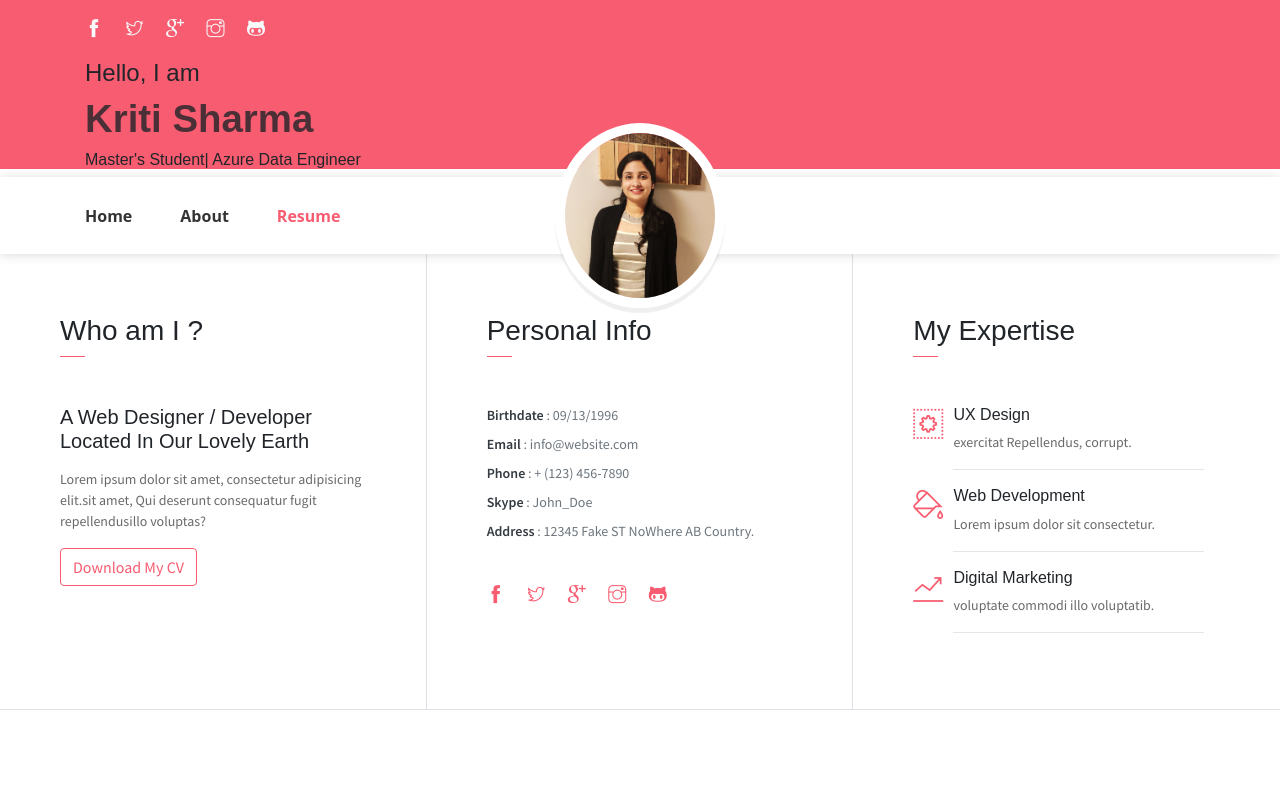
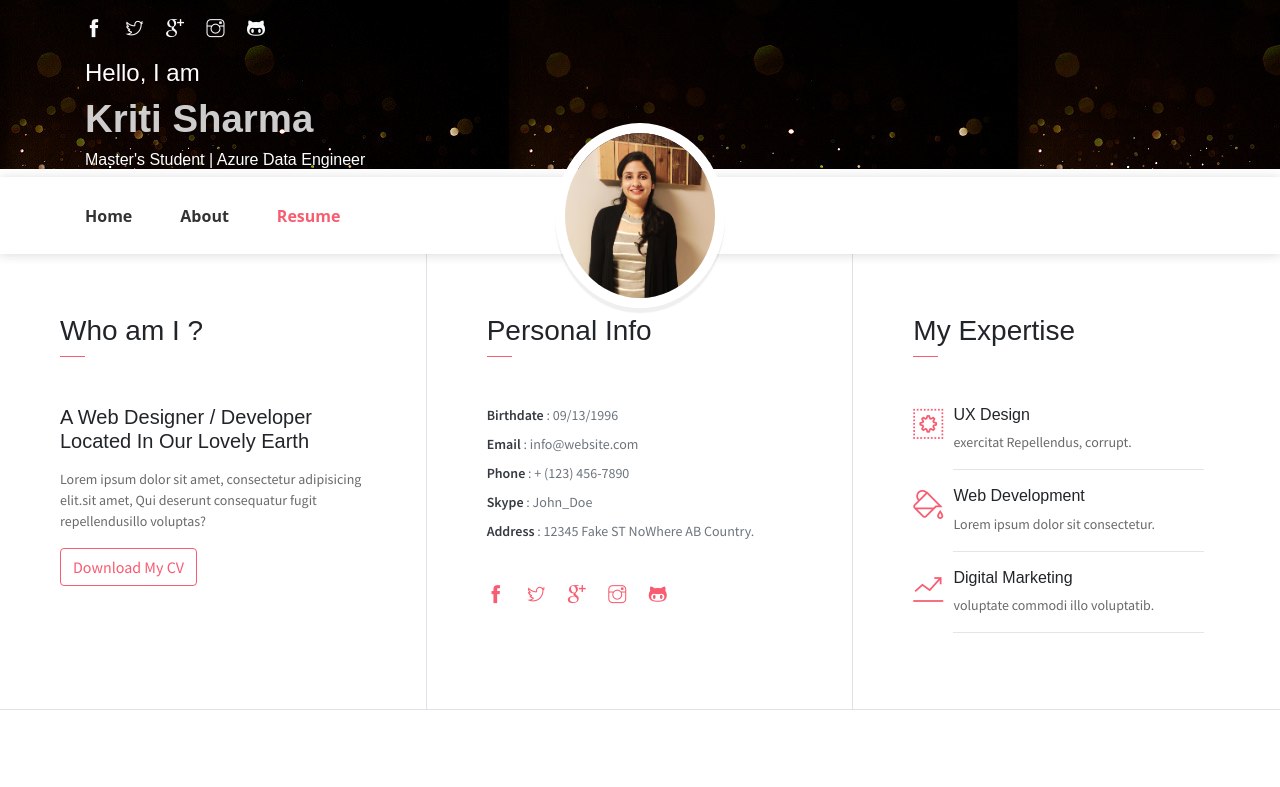
Before and after one commit to kritisharma-ud/kritisharma-ud.github.io, a plain HTML site: page index.html in a window 1280 px wide. Shown: the top 787 px of the page. Drawn offline with Linux system fonts and the light colour scheme; some packages are replaced by stand-ins of ours; some icons are missing.

Commit message:
CSS Changes

```diff
--- a/index.html
+++ b/index.html
@@ -13,7 +13,7 @@
 </head>
 <body data-spy="scroll" data-target=".navbar" data-offset="40" id="home">
     <a href="components.html" class="btn btn-primary btn-component" data-spy="affix" data-offset-top="600"><i class="ti-shift-left-alt"></i> Components</a>
-    <header style="background-color: #F85C70;">
+    <header style="background-image: url('assets/bg.jpeg')">
         <div class="container">
             <ul class="social-icons pt-3">
                 <li class="social-item"><a class="social-link text-light" href="#"><i class="ti-facebook" aria-hidden="true"></i></a></li>
@@ -23,9 +23,9 @@
                 <li class="social-item"><a class="social-link text-light" href="#"><i class="ti-github" aria-hidden="true"></i></a></li>
             </ul>
             <div class="header-content">
-                <h4 class="header-subtitle" >Hello, I am</h4>
-                <h1 class="header-title">Kriti Sharma</h1>
-                <h6 class="header-mono" > Master's Student| Azure Data Engineer</h6>
+                <h4 class="header-subtitle" style="color: white;" >Hello, I am</h4>
+                <h1 class="header-title" style="color: white;">Kriti Sharma</h1>
+                <h6 class="header-mono"  style="color: white;"> Master's Student | Azure Data Engineer</h6>
             </div>
         </div>
     </header>
```
Also changed, not shown: assets/bg.jpeg (added).
